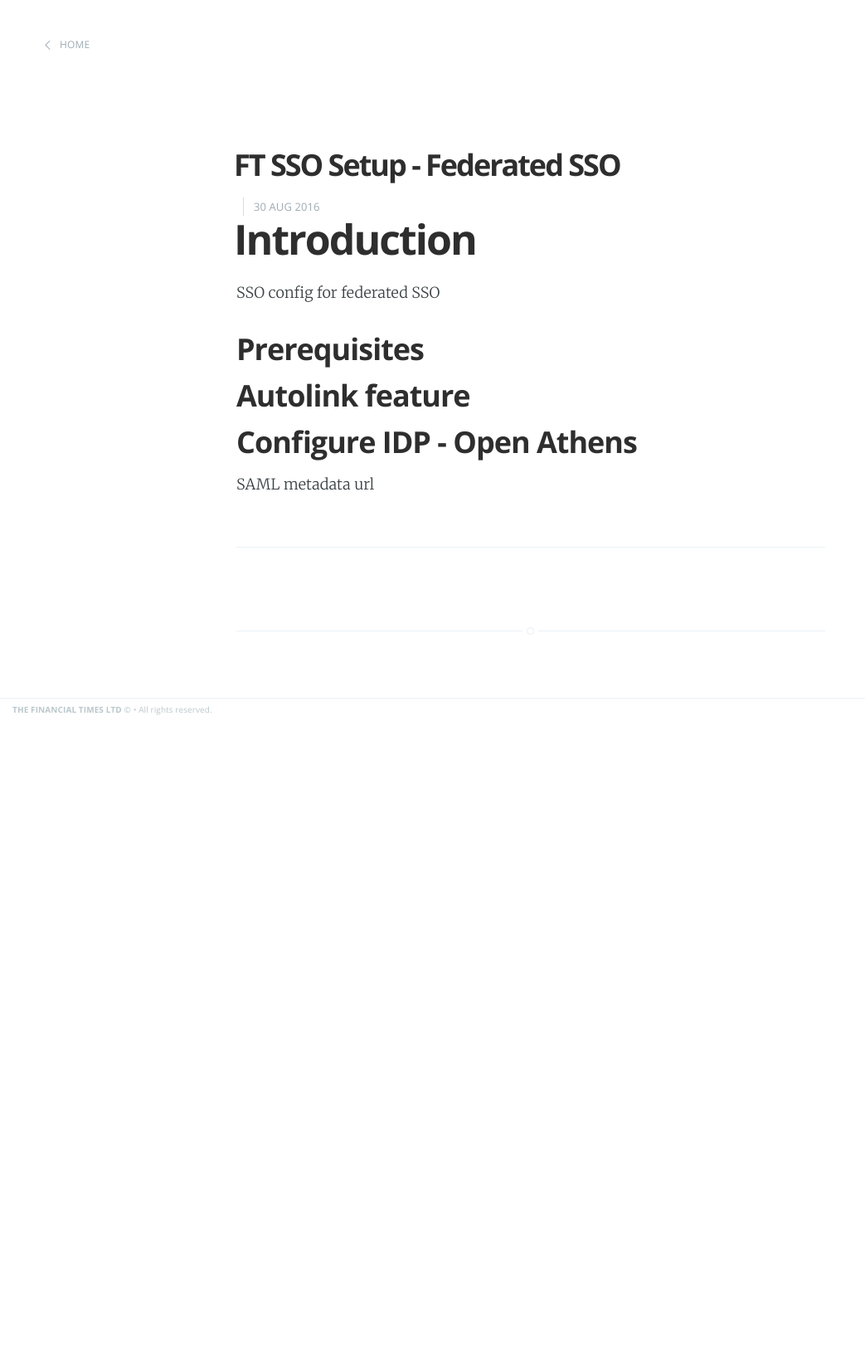
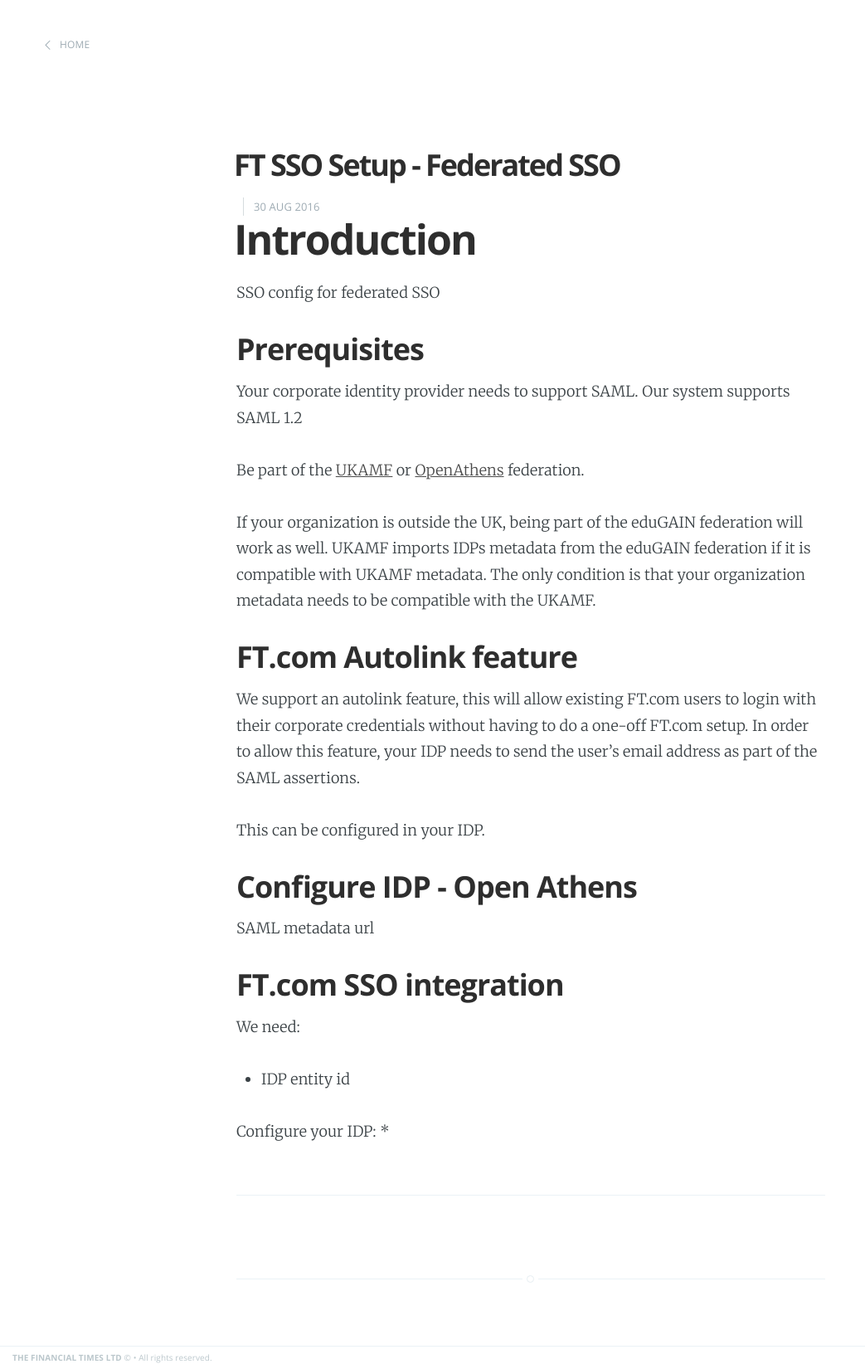
Before and after one commit to Financial-Times/sso-support, a Jekyll site: the page built from _posts/2016-08-30-federated-sso.md, in a window 1280 px wide. Shown: the whole page at 83% size, without its empty margins (0-1043 px from the left). Built offline with Jekyll 4.4.1, drawn with Linux system fonts in a browser that asks for light colours; before the commit the page ends 900 px from its top, so only the background shows below that.

Commit message:
Fixed URL + added fsso page

```diff
--- a/_config.yml
+++ b/_config.yml
@@ -2,7 +2,6 @@
 baseurl: "/sso-support"
 name: THE FINANCIAL TIMES LTD
 description: SSO Support Portal
-permalink: /:title
 url: "https://financial-times.github.io"
 
 github: [metadata]
--- a/_posts/2016-08-30-federated-sso.md
+++ b/_posts/2016-08-30-federated-sso.md
@@ -8,8 +8,24 @@
 SSO config for federated SSO
 
 ## Prerequisites
+Your corporate identity provider needs to support SAML. Our system supports SAML 1.2
 
-## Autolink feature
+Be part of the [UKAMF](https://www.ukfederation.org.uk/) or [OpenAthens](http://www.openathens.net/) federation.
+
+If your organization is outside the UK, being part of the eduGAIN federation will work as well. UKAMF imports IDPs metadata from the eduGAIN federation if it is compatible with UKAMF metadata. The only condition is that your organization metadata needs to be compatible with the UKAMF.
+
+## FT.com Autolink feature
+We support an autolink feature, this will allow existing FT.com users to login with their corporate credentials without having to do a one-off FT.com setup.
+In order to allow this feature, your IDP needs to send the user's email address as part of the SAML assertions.
+
+This can be configured in your IDP.
 
 ## Configure IDP - Open Athens
 SAML metadata url
+
+## FT.com SSO integration
+We need:
+* IDP entity id
+
+Configure your IDP:
+*
```
